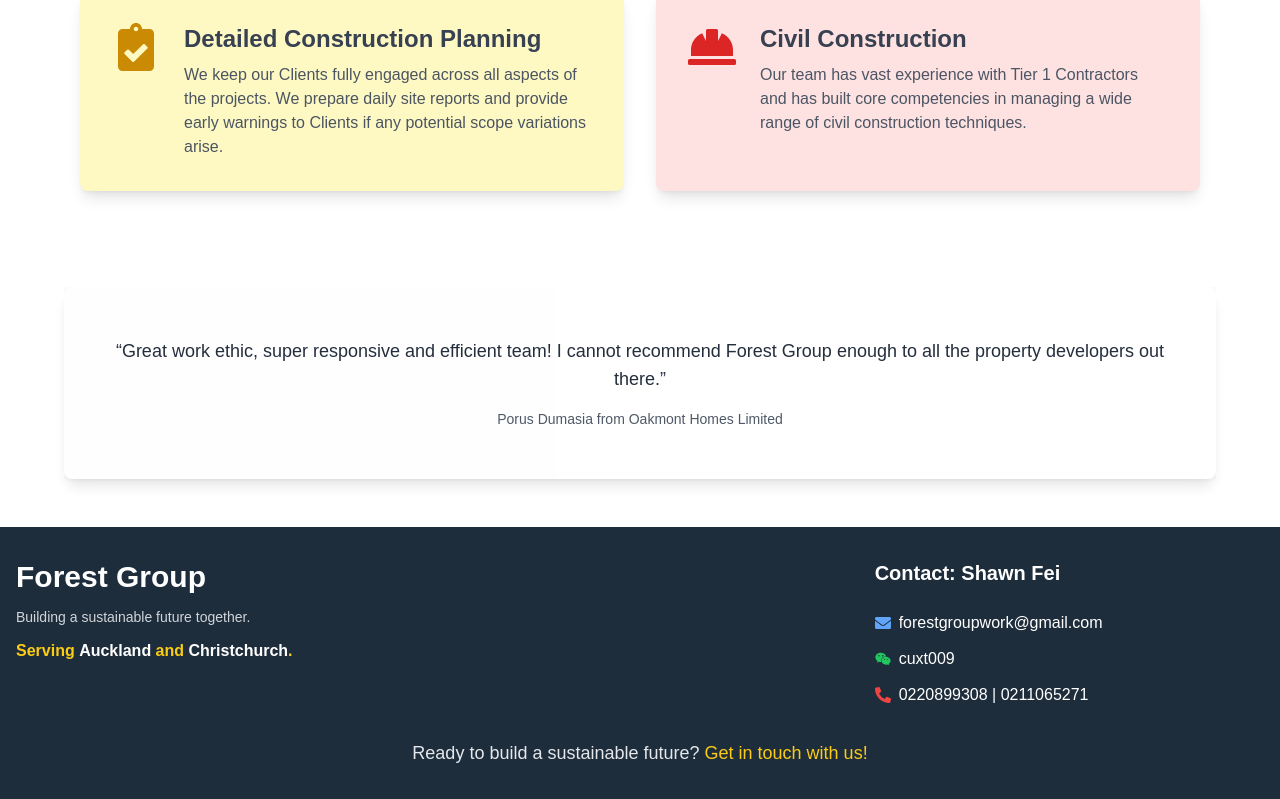
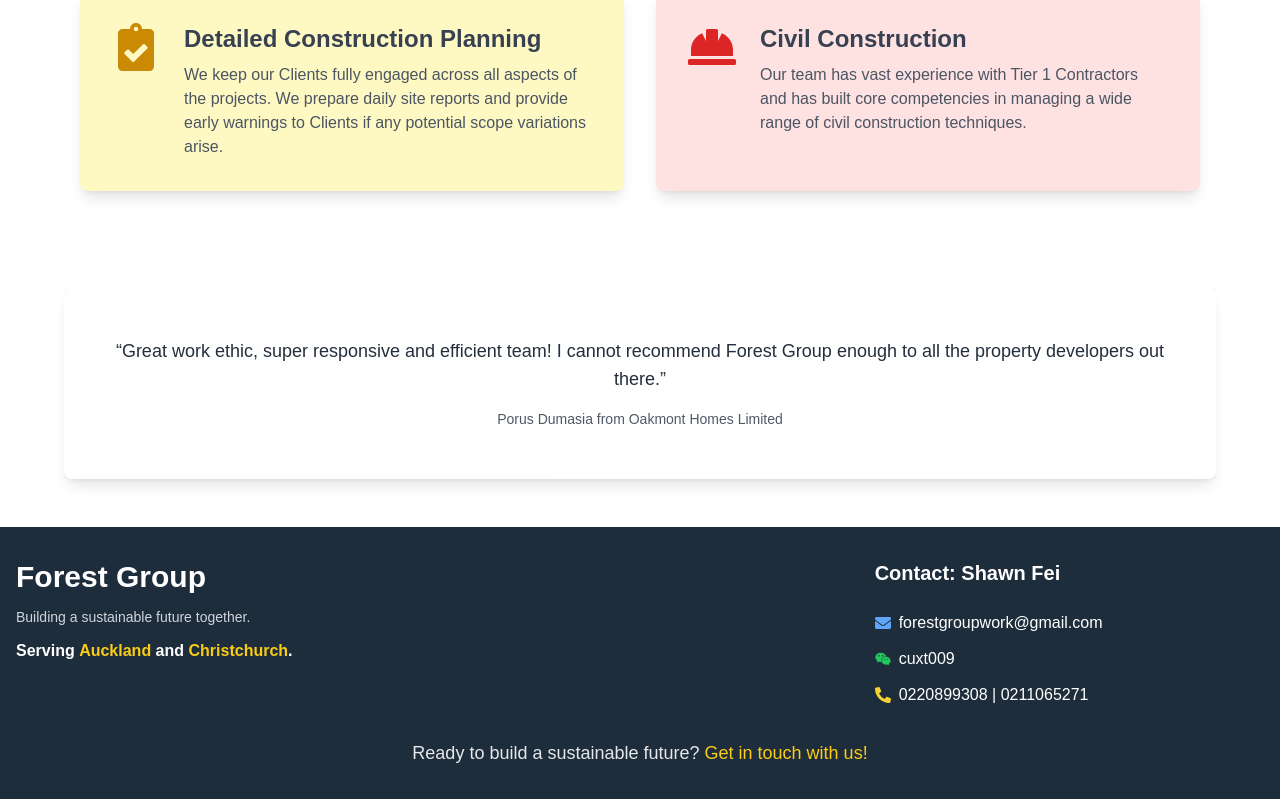
Before and after one commit to raulfanc/forestgroup_web, a React (Vite) app: page / in a window 1280 px wide. Shown: the part 981-1780 px from the top of the page. Built offline with nearby package versions, Linux system fonts and the light colour scheme; no server answers; a web font is replaced by a local one.

Commit message:
minor ui changes, client provided feedbacks in ReadME

```diff
--- a/src/layout/Footer.jsx
+++ b/src/layout/Footer.jsx
@@ -13,9 +13,9 @@
             <p className="text-sm text-gray-300">
               Building a sustainable future together.
             </p>
-            <p className="text-md font-semibold text-yellow-400">
-              Serving <span className="font-bold text-white">Auckland</span> and{" "}
-              <span className="font-bold text-white">Christchurch</span>.
+            <p className="text-md font-semibold text-white">
+              Serving <span className="font-bold text-yellow-400">Auckland</span> and{" "}
+              <span className="font-bold text-yellow-400">Christchurch</span>.
             </p>
           </div>
 
@@ -44,7 +44,7 @@
                 <span className="text-white text-md">cuxt009</span>
               </div>
               <div className="flex items-center justify-center md:justify-start">
-                <FaPhoneAlt className="mr-2 text-red-500" />
+                <FaPhoneAlt className="mr-2 text-[#f5d430]" />
                 <span className="text-white text-md">0220899308 | 0211065271</span>
               </div>
             </div>
--- a/src/sections/AboutUsDetail.jsx
+++ b/src/sections/AboutUsDetail.jsx
@@ -12,7 +12,7 @@
           />
         </div>
         <div className="flex flex-col justify-center bg-white p-6">
-          <h2 className="text-3xl font-bold text-[#354a64] mb-4">ABOUT</h2>
+          <h2 className="text-3xl font-bold text-[#354a64] mb-4">ABOUT US</h2>
           <p className="text-lg text-gray-700">
             <span className="font-bold">Forest Group</span> specialises in civil
             construction projects ranging from small residential subdivision,
--- a/src/sections/EmailForm.jsx
+++ b/src/sections/EmailForm.jsx
@@ -44,19 +44,19 @@
   };
 
   return (
-    <div className="flex items-center justify-center bg-gray-50 py-16 px-4 sm:px-6 lg:px-8">
-      <div className="max-w-xl w-full bg-white p-8 rounded-lg shadow-md">
-        <h2 className="text-4xl font-bold text-center text-gray-800 mb-6">
+    <div className="flex items-center justify-center bg-[#FFFFFF] py-16 px-4 sm:px-6 lg:px-8">
+      <div className="max-w-xl w-full bg-[#1E2D3B] p-8 rounded-lg shadow-md">
+        <h2 className="text-4xl font-bold text-center text-[#ffffff] mb-6">
           Contact Us
         </h2>
-        <p className="text-center text-gray-600 mb-8">
+        <p className="text-center text-[#ffffff] mb-8">
           We'd love to hear from you. Please fill out the form below and we'll
           get in touch soon.
         </p>
         <form onSubmit={handleOnSubmit}>
           <div className="flex flex-wrap -mx-2 mb-4">
             <div className="w-full md:w-1/2 px-2 mb-4 md:mb-0">
-              <label className="block text-gray-700 font-semibold mb-2">
+              <label className="block text-[#ffffff] font-semibold mb-2">
                 First Name
               </label>
               <input
@@ -71,7 +71,7 @@
               />
             </div>
             <div className="w-full md:w-1/2 px-2">
-              <label className="block text-gray-700 font-semibold mb-2">
+              <label className="block text-[#ffffff] font-semibold mb-2">
                 Last Name
               </label>
               <input
@@ -88,7 +88,7 @@
           </div>
 
           <div className="mb-4">
-            <label className="block text-gray-700 font-semibold mb-2">
+            <label className="block text-[#ffffff] font-semibold mb-2">
               Email
             </label>
             <input
@@ -104,7 +104,7 @@
           </div>
 
           <div className="mb-6">
-            <label className="block text-gray-700 font-semibold mb-2">
+            <label className="block text-[#ffffff] font-semibold mb-2">
               Message
             </label>
             <textarea
--- a/src/sections/ProjectGallery.jsx
+++ b/src/sections/ProjectGallery.jsx
@@ -26,7 +26,7 @@
     images: [background3, background4, background5],
   },
   {
-    title: "Earthworks",
+    title: "Earthwork",
     images: [background6, background7, background8],
   },
   {
```
Also changed, not shown: 1 other file (tests, documents, lock files or other folders).
